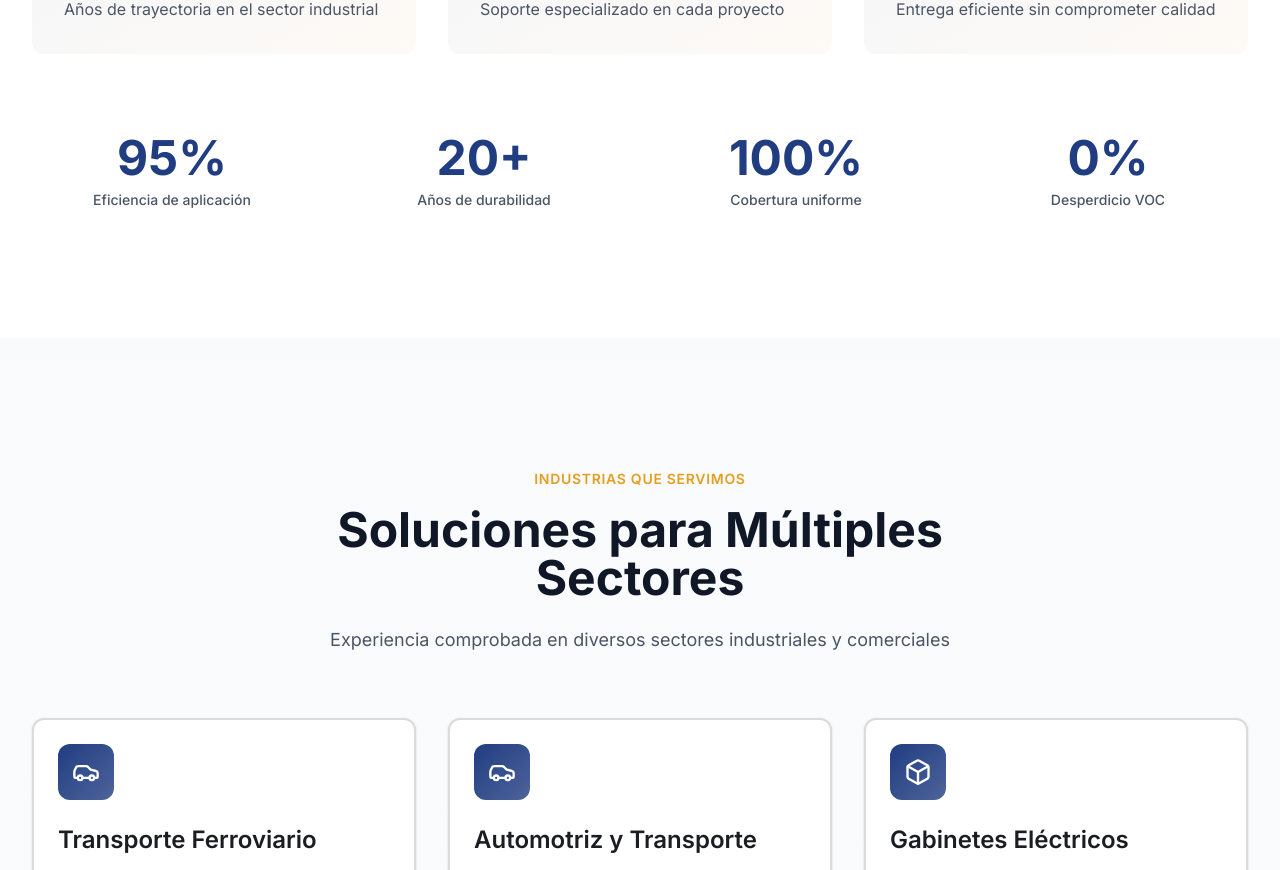
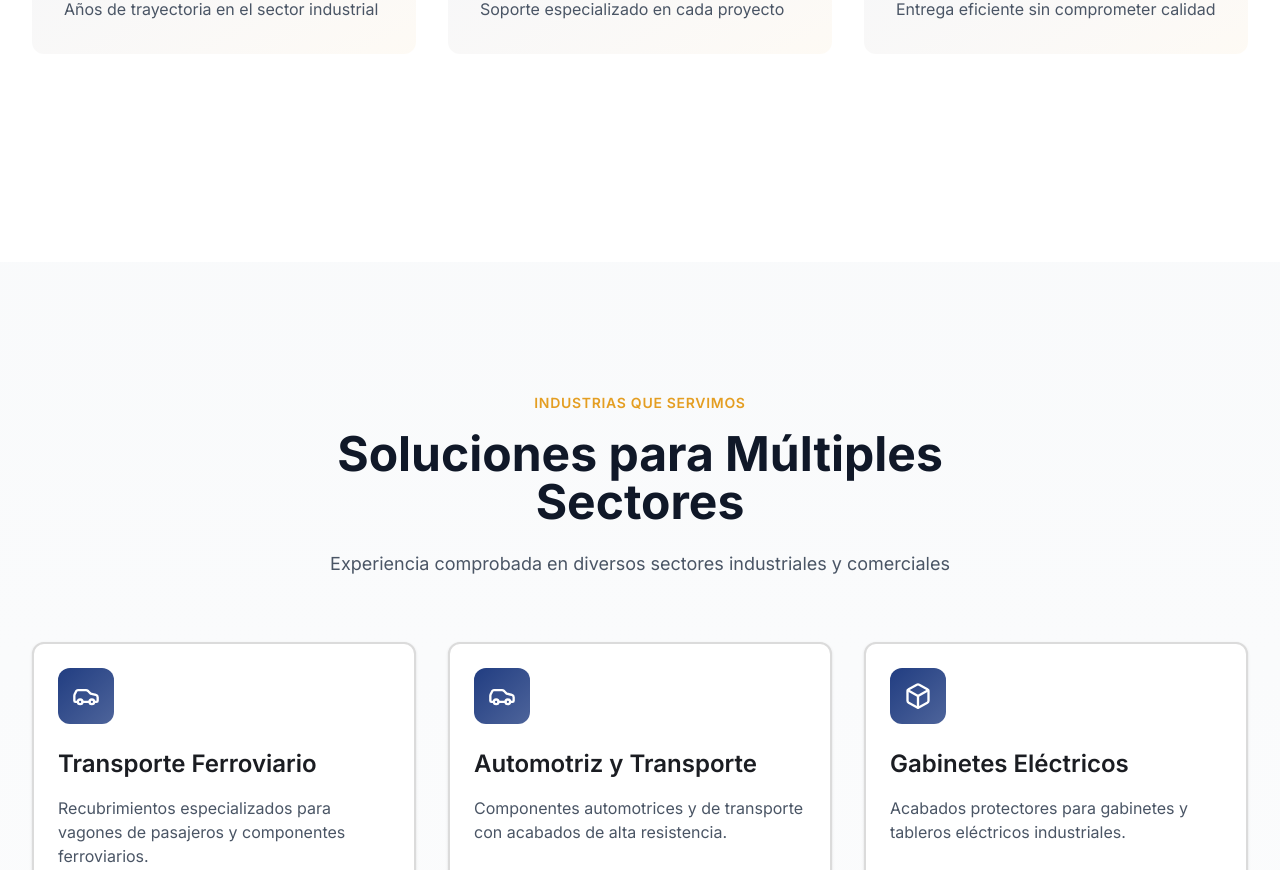
Before and after one commit to ElBeDev/accour, a Next.js app: page / in a window 1280 px wide. Shown: the part 3760-4630 px from the top of the page. Built offline with nearby package versions, Linux system fonts and the light colour scheme; no server answers.

Commit message:
Eliminadas estadísticas de eficiencia/durabilidad de Benefits

```diff
--- a/src/components/sections/Benefits.tsx
+++ b/src/components/sections/Benefits.tsx
@@ -74,30 +74,8 @@ export default function Benefits() {
           whileInView={{ opacity: 1, y: 0 }}
           viewport={{ once: true }}
           transition={{ delay: 0.6 }}
-          className="mt-16 sm:mt-20 grid grid-cols-2 lg:grid-cols-4 gap-4 sm:gap-6 md:gap-8"
+          className="mt-16 sm:mt-20"
         >
-          {[
-            { value: '95%', label: 'Eficiencia de aplicación' },
-            { value: '20+', label: 'Años de durabilidad' },
-            { value: '100%', label: 'Cobertura uniforme' },
-            { value: '0%', label: 'Desperdicio VOC' }
-          ].map((stat, index) => (
-            <motion.div
-              key={index}
-              initial={{ opacity: 0, scale: 0.9 }}
-              whileInView={{ opacity: 1, scale: 1 }}
-              viewport={{ once: true }}
-              transition={{ delay: 0.7 + index * 0.1 }}
-              className="text-center"
-            >
-              <div className="text-3xl sm:text-4xl md:text-5xl font-bold text-primary mb-2">
-                {stat.value}
-              </div>
-              <div className="text-sm text-gray-600 font-medium">
-                {stat.label}
-              </div>
-            </motion.div>
-          ))}
         </motion.div>
       </div>
     </section>
```
